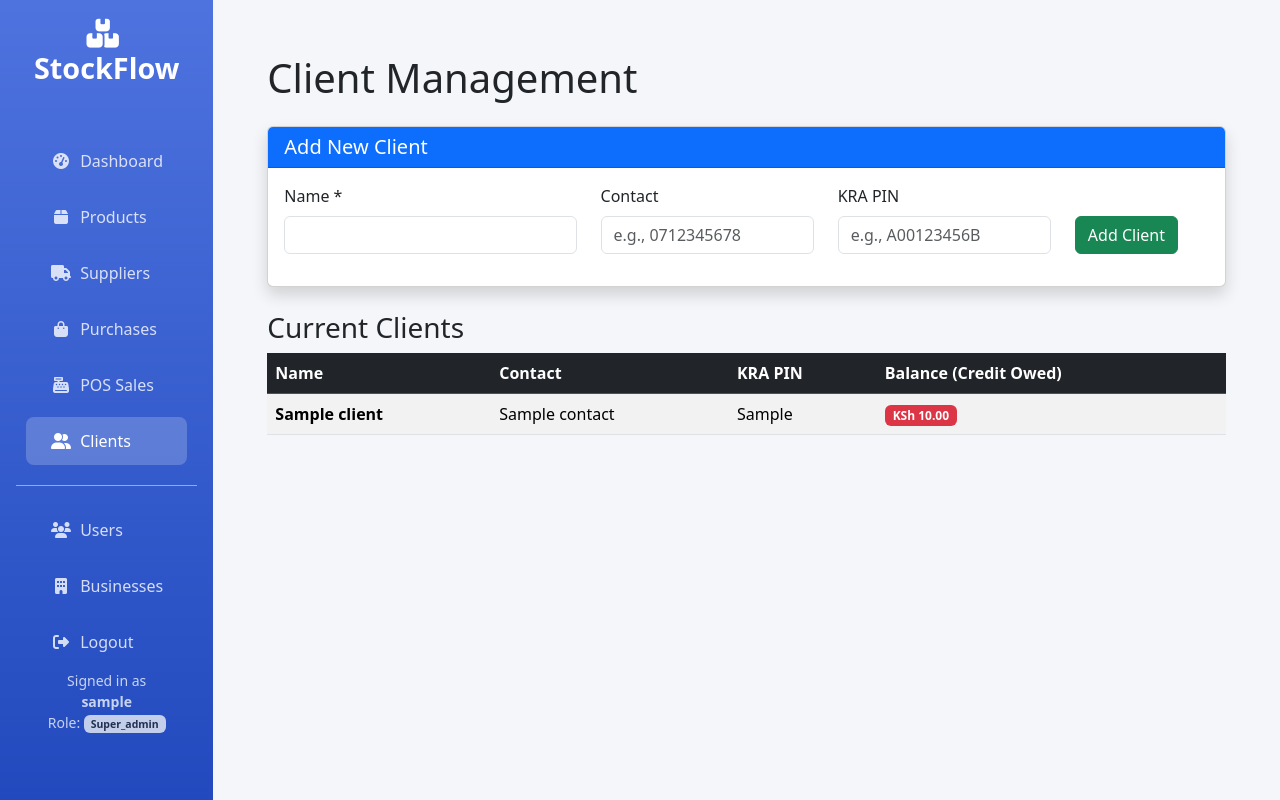
After one commit to VINN5/StockFlow, a Flask app: page /clients/ in a window 1280 px wide. The commit adds this page. Run offline with Flask 3, Linux system fonts and the light colour scheme; the visitor is signed in with stand-in values (Sample User, id 1); a database or web service that is not in the repository returns one stand-in record (values such as "Sample title").

Commit message:
Add clients management with name, contact, KRA PIN, and credit balance + add Clients link in sidebar

```diff
--- a/backend/app.py
+++ b/backend/app.py
@@ -14,6 +14,7 @@ from .routes.suppliers import bp as suppliers_bp
 from .routes.purchases import bp as purchases_bp
 from .routes.pos import bp as pos_bp
 from .routes.sales import bp as sales_bp
+from .routes.clients import bp as clients_bp
 
 
 app = Flask(
@@ -35,7 +36,7 @@ app.register_blueprint(suppliers_bp)
 app.register_blueprint(purchases_bp)
 app.register_blueprint(pos_bp)
 app.register_blueprint(sales_bp)
-
+app.register_blueprint(clients_bp)
 
 def get_business_query():
     """Return MongoDB query filter for business_id based on user role"""
--- /dev/null
+++ b/backend/routes/clients.py
@@ -0,0 +1,55 @@
+from flask import Blueprint, render_template, request, redirect, url_for, flash, session, current_app
+from bson.objectid import ObjectId
+from datetime import datetime
+
+bp = Blueprint('clients', __name__, url_prefix='/clients')
+
+def get_business_query():
+    if session.get('role') == 'super_admin':
+        return {}
+    business_id = session.get('business_id')
+    if business_id:
+        try:
+            return {"business_id": ObjectId(business_id)}
+        except:
+            return {}
+    return {}
+
+@bp.route('/')
+def index():
+    if 'user_id' not in session:
+        return redirect(url_for('login'))
+
+    query = get_business_query()
+    clients = list(current_app.db.clients.find(query).sort("name", 1))
+    return render_template('clients.html', clients=clients)
+
+@bp.route('/add', methods=['POST'])
+def add():
+    if 'user_id' not in session:
+        return redirect(url_for('login'))
+
+    name = request.form['name'].strip()
+    contact = request.form.get('contact', '').strip()
+    kra_pin = request.form.get('kra_pin', '').strip()
+
+    if not name:
+        flash('Client name is required', 'danger')
+        return redirect(url_for('clients.index'))
+
+    client_data = {
+        "name": name,
+        "contact": contact,
+        "kra_pin": kra_pin,
+        "balance": 0.0,
+        "created_at": datetime.utcnow()
+    }
+
+    if session.get('role') != 'super_admin':
+        business_id = session.get('business_id')
+        if business_id:
+            client_data['business_id'] = ObjectId(business_id)
+
+    current_app.db.clients.insert_one(client_data)
+    flash('Client added successfully!', 'success')
+    return redirect(url_for('clients.index'))
--- a/frontend/templates/base.html
+++ b/frontend/templates/base.html
@@ -92,6 +92,13 @@
                     <i class="fas fa-cash-register"></i> POS Sales
                 </a>
 
+                <!-- Clients link: visible to admin and super_admin -->
+                {% if session.role in ['admin', 'super_admin'] %}
+                <a class="nav-link {% if request.path.startswith('/clients') %}active{% endif %}" href="/clients">
+                    <i class="fas fa-user-friends"></i> Clients
+                </a>
+                {% endif %}
+
                 <hr class="border-light opacity-50">
 
                 <!-- Users link: visible to admin and super_admin -->
--- /dev/null
+++ b/frontend/templates/clients.html
@@ -0,0 +1,72 @@
+{% extends "base.html" %}
+
+{% block title %}Clients - StockFlow{% endblock %}
+
+{% block content %}
+<div class="container mt-4">
+    <h1 class="mb-4">Client Management</h1>
+
+    <div class="card shadow mb-4">
+        <div class="card-header bg-primary text-white">
+            <h5 class="mb-0">Add New Client</h5>
+        </div>
+        <div class="card-body">
+            <form method="POST" action="{{ url_for('clients.add') }}">
+                <div class="row">
+                    <div class="col-md-4 mb-3">
+                        <label class="form-label">Name *</label>
+                        <input type="text" name="name" class="form-control" required>
+                    </div>
+                    <div class="col-md-3 mb-3">
+                        <label class="form-label">Contact</label>
+                        <input type="text" name="contact" class="form-control" placeholder="e.g., 0712345678">
+                    </div>
+                    <div class="col-md-3 mb-3">
+                        <label class="form-label">KRA PIN</label>
+                        <input type="text" name="kra_pin" class="form-control" placeholder="e.g., A00123456B">
+                    </div>
+                    <div class="col-md-2 mb-3 d-flex align-items-end">
+                        <button type="submit" class="btn btn-success">Add Client</button>
+                    </div>
+                </div>
+            </form>
+        </div>
+    </div>
+
+    <h3>Current Clients</h3>
+    <div class="table-responsive">
+        <table class="table table-striped">
+            <thead class="table-dark">
+                <tr>
+                    <th>Name</th>
+                    <th>Contact</th>
+                    <th>KRA PIN</th>
+                    <th>Balance (Credit Owed)</th>
+                </tr>
+            </thead>
+            <tbody>
+                {% for client in clients %}
+                <tr>
+                    <td><strong>{{ client.name }}</strong></td>
+                    <td>{{ client.contact or '—' }}</td>
+                    <td>{{ client.kra_pin or '—' }}</td>
+                    <td>
+                        {% if client.balance > 0 %}
+                        <span class="badge bg-danger">KSh {{ "%.2f"|format(client.balance) }}</span>
+                        {% elif client.balance < 0 %}
+                        <span class="badge bg-success">KSh {{ "%.2f"|format(client.balance * -1) }} (Overpaid)</span>
+                        {% else %}
+                        <span class="badge bg-secondary">KSh 0.00</span>
+                        {% endif %}
+                    </td>
+                </tr>
+                {% else %}
+                <tr>
+                    <td colspan="4" class="text-center text-muted">No clients yet. Add one above!</td>
+                </tr>
+                {% endfor %}
+            </tbody>
+        </table>
+    </div>
+</div>
+{% endblock %}
```
